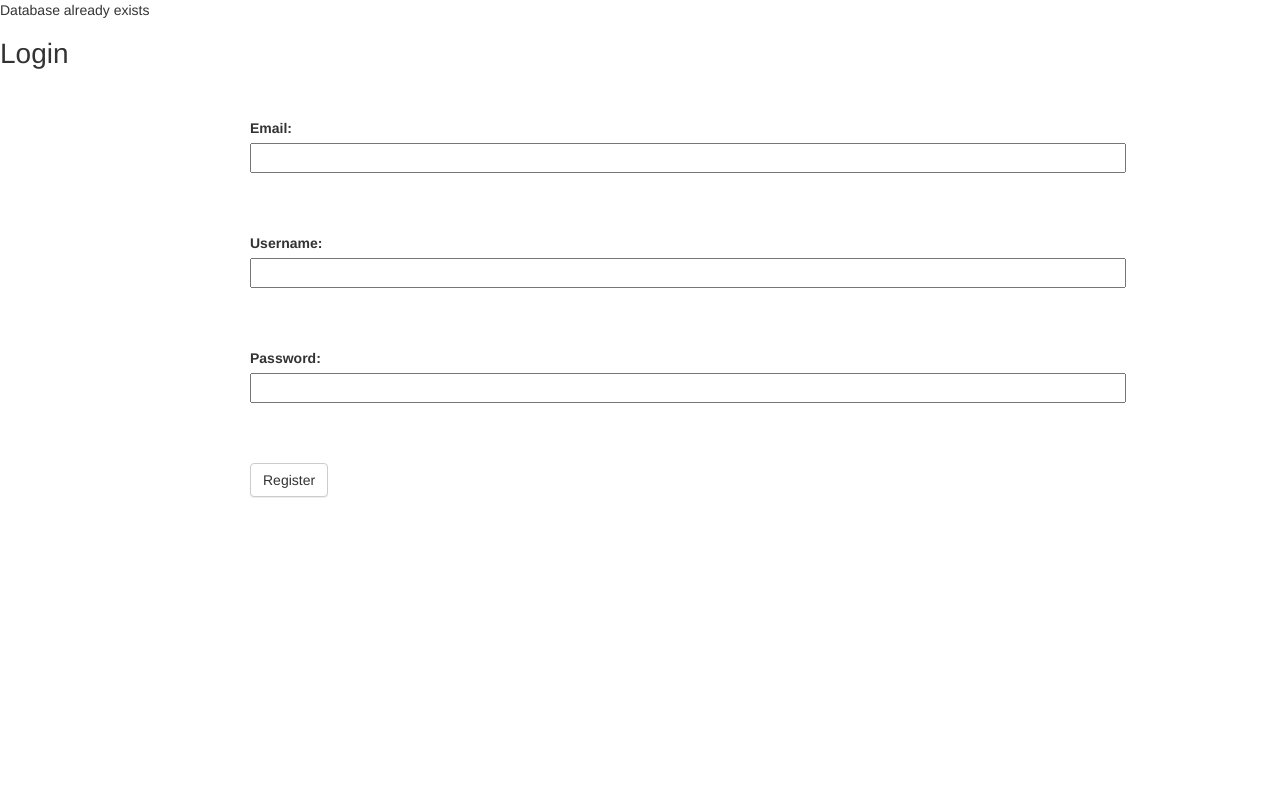
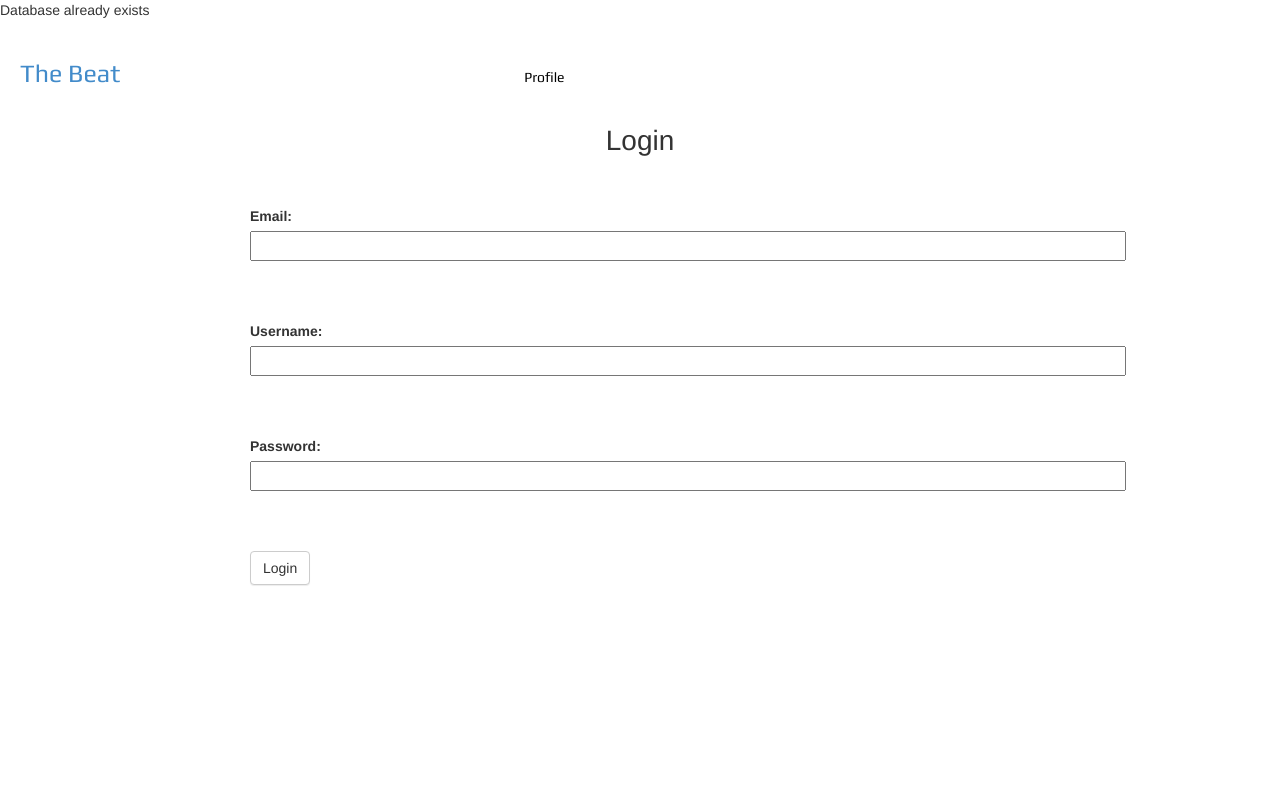
Before and after one commit to julianinla/Blog, a PHP site: page /login.php in a window 1280 px wide. Shown: the top 785 px of the page. Run offline with PHP 8.4, Linux system fonts and the light colour scheme; some libraries are stand-ins or nearby versions.

Commit message:
Styles
Edit 1

```diff
--- a/controller/login-user.php
+++ b/controller/login-user.php
@@ -1,5 +1,5 @@
 <?php
-	require_once(__DIR__ . /../model/config.php);
+	require_once(__DIR__ . "/../model/config.php");
 	//need to config file
 
 	$username = filter_input(INPUT_POST, "username", FILTER_SANITIZE_STRING);
--- a/css/main.css
+++ b/css/main.css
@@ -17,3 +17,40 @@ textarea {
 }
 
 /* styles for our creating blog posts */
+
+.title {
+	color: black;
+	display: inline-block;
+	padding: 10px 400px 10px 20px;
+	font-family: 'Play', sans-serif;
+	font-size: 25px;
+}
+
+.links {
+	text-decoration: none;
+	color: black;
+	text-align: right;
+	display:inline-block;
+	padding: 10px 45px 10px 30px;
+	font-family: 'Play', sans-serif;
+}
+
+a {text-decoration: none;}
+a:hover {text-decoration: none;}
+
+.links:hover {
+	color: #FF0040;
+}
+
+.inline {
+	display: inline-block;
+}
+
+#head {
+	border-bottom: 1px solid black;
+	font-family: 'Play', sans-serif;
+}
+
+#bodyback {
+	background-color: white;
+}
--- a/view/footer.php
+++ b/view/footer.php
@@ -1,4 +1,5 @@
-
+		<script src="http://code.jquery.com/jquery-1.11.0.min.js"></script>
+		<script type='text/javascript' src="<?php echo $path . "/js/main.js" ?>"></script>
 	</body>
 </html>
 	<!-- footer html code
--- a/view/header.php
+++ b/view/header.php
@@ -9,11 +9,24 @@
 			Blog
 		</title>
 	</head>
-	<body>
+	<body id="bodyback">
 	<!-- header html code
     wear we put in our links -->
     <link rel="stylesheet" type="text/css" href="<?php echo $path . "/css/main.css" ?>">
     <link rel="stylesheet" type="text/css" href="<?php echo $path . "/css/bootstrap-theme.css" ?>">
     <link rel="stylesheet" type="text/css" href="<?php echo $path . "/css/bootstrap.css" ?>">
     <link rel="stylesheet" type="text/css" href="<?php echo $path . "/css/normalize.css" ?>">
+    <link href='http://fonts.googleapis.com/css?family=Play' rel='stylesheet' type='text/css'>
     <!-- links to main, bootstrap css files -->
+
+
+	<header id='head head2'>
+		<h2 class="title">
+			<a href="<?php echo $path . "/index.php" ?>">
+				The Beat
+			</a>
+		</h2>
+		<section class="inline">
+			<a href="<?php echo $path . "login.php" ?>" rel="" class="links nav"> Profile </a>
+		</section>
+	</header>
--- a/view/login-form.php
+++ b/view/login-form.php
@@ -3,7 +3,7 @@
 	//requiring our config file
 ?>
 
-<h1>Login</h1>
+<h1 align="center">Login</h1>
 
 <form method="post" action="<?php echo $path . "controller/login-user.php"?>">
 	<div>
@@ -25,7 +25,7 @@
 	</div>
 
 	<div>
-		<button type="submit" class="btn btn-default btn-large">Register</button>
-		<!-- button to subit for registration -->
+		<button type="submit" class="btn btn-default btn-large">Login</button>
+		<!-- button to subit for login -->
 	</div>
 </form>
```
Also changed, not shown: index.php (line endings or trailing spaces), js/main.js (added).
